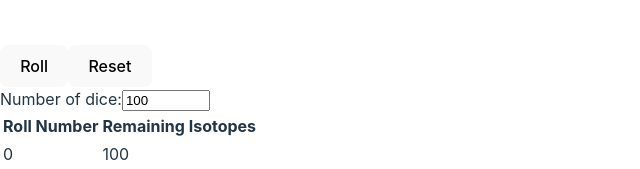
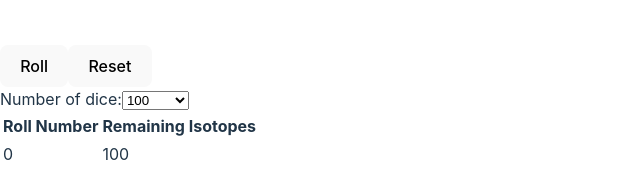
Before and after one commit to guyfoz77/half-life-dice, a React (Vite) app: page / in a window 1280 px wide. Shown: the part 218-387 px from the top of the page, without its empty margins (0-640 px from the left). Built offline with nearby package versions, Linux system fonts and the light colour scheme.

Commit message:
Change freetype input to dropdown

```diff
--- a/src/App.jsx
+++ b/src/App.jsx
@@ -52,11 +52,10 @@ function App() {
   function handleNumberOfDiceChange(e) {
     const newNumber = e.target.value
     console.log(newNumber)
-    const newNumberProcessed = Math.min(Math.max(0, Math.floor(newNumber)), 9999999) //number must be a positive integer
-    e.target.value = newNumberProcessed
-    setInitialDice(newNumberProcessed)
-    setDice(initialDiceSetup(newNumberProcessed))
-    setResults([newNumberProcessed])
+    e.target.value = newNumber
+    setInitialDice(newNumber)
+    setDice(initialDiceSetup(newNumber))
+    setResults([newNumber])
   }
 
   return (
@@ -66,7 +65,13 @@ function App() {
       <button onClick={reset}>Reset</button>
       <form action="">
         <label htmlFor='numberOfDice'>Number of dice:</label>
-        <input type='number' id='numberOfDice' min={1} max={100000} defaultValue={100} onChange={(e) => handleNumberOfDiceChange(e)} />
+        <select defaultValue={100} id="numberOfDice" onChange={(e) => handleNumberOfDiceChange(e)}>
+          <option value={10}>10</option>
+          <option value={100}>100</option>
+          <option value={1000}>1000</option>
+          <option value={10000}>10000</option>
+          <option value={100000}>100000</option>
+        </select>
       </form>
       <ResultsTable results={results} />
       <Graph data={results} />
```
